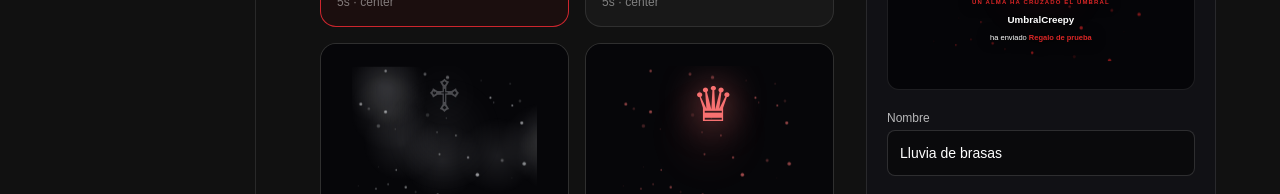
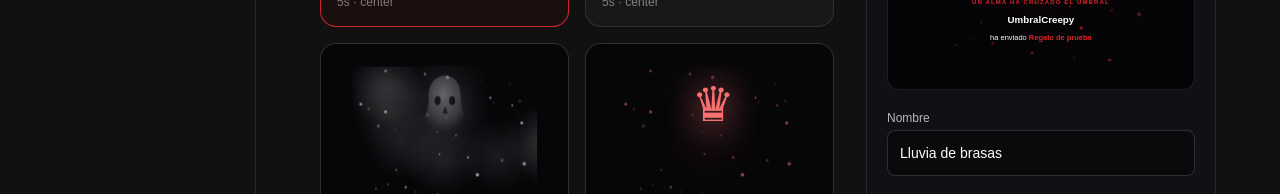
Before and after one commit to manuelsansoresg/umbral_live_fx, a Next.js app in the folder apps/web/: page /animations in a window 1280 px wide. Shown: the part 574-768 px from the top of the page. Built offline with nearby package versions, Linux system fonts and the light colour scheme.

Commit message:
feat: replace spectral glyph with animated original ghost silhouette

```diff
--- a/apps/web/src/components/fx/cinematic-effect.tsx
+++ b/apps/web/src/components/fx/cinematic-effect.tsx
@@ -122,7 +122,14 @@ export function CinematicEffect({ preset, sender = "UmbralCreepy", giftName = "R
     <canvas ref={canvasRef} className="fx-canvas" aria-hidden="true" />
     <div className="fx-light" aria-hidden="true" />
     {preset.effect === "portal" && <div className="fx-portal-core" aria-hidden="true" />}
-    <div className="fx-figure" aria-hidden="true">{glyphs[preset.effect]}</div>
+    {isSpectral ? <div className="fx-ghost" aria-hidden="true">
+      <svg viewBox="0 0 240 300" width="100%" height="100%" role="presentation">
+        <defs><radialGradient id="spectral-fill" cx="50%" cy="30%" r="65%"><stop offset="0%" stopColor="#f8fafc" stopOpacity=".85"/><stop offset="65%" stopColor="#cbd5e1" stopOpacity=".42"/><stop offset="100%" stopColor="#94a3b8" stopOpacity="0"/></radialGradient></defs>
+        <path d="M120 24C73 24 53 68 55 113c2 42-10 55-25 91-12 28-3 46 18 35 25-14 24 33 50 15 20-14 33 30 51 6 13-18 31 8 48-14 23-31-14-77-13-135 1-46-18-87-64-87z" fill="url(#spectral-fill)"/>
+        <ellipse cx="91" cy="124" rx="12" ry="18" fill="#05070c" opacity=".8"/><ellipse cx="149" cy="124" rx="12" ry="18" fill="#05070c" opacity=".8"/>
+        <path d="M116 155q4-13 9 0l7 19q-10 5-20 0z" fill="#080a12" opacity=".65"/>
+      </svg>
+    </div> : <div className="fx-figure" aria-hidden="true">{glyphs[preset.effect]}</div>}
     {preset.showText && <div className="fx-caption"><p className="fx-message">{preset.message}</p><p className="fx-sender">{sender}</p><p className="fx-gift">ha enviado <strong>{giftName}</strong></p></div>}
     <style jsx>{`
       .fx-stage{position:relative;width:100%;height:100%;min-height:180px;overflow:hidden;isolation:isolate;transform:scale(var(--fx-scale));display:grid;place-items:center;color:var(--fx-color);text-align:center}
@@ -130,6 +137,8 @@ export function CinematicEffect({ preset, sender = "UmbralCreepy", giftName = "R
       .fx-light{position:absolute;width:60%;aspect-ratio:1;border-radius:100%;background:radial-gradient(circle,var(--fx-color),transparent 68%);opacity:.23;filter:blur(36px);animation:breath 3s ease-in-out infinite alternate}
       .fx-figure{position:absolute;top:12%;font-size:clamp(90px,15vw,230px);line-height:1;color:var(--fx-color);filter:drop-shadow(0 0 24px var(--fx-color));animation:manifest 1.5s ease-out both}
       .fx-spectral .fx-figure,.fx-apparition .fx-figure,.fx-fog .fx-figure{color:#e6e9ef;opacity:.75;filter:drop-shadow(0 0 30px var(--fx-color));animation:haunt 3s ease-in-out infinite alternate}
+      .fx-ghost{position:absolute;top:6%;width:min(48%,280px);height:57%;filter:drop-shadow(0 0 28px var(--fx-color));animation:haunt 3.5s ease-in-out infinite alternate;opacity:.84}
+      .fx-compact .fx-ghost{width:34%;height:57%}
       .fx-portal .fx-figure{opacity:.32;animation:spin 10s linear infinite}
       .fx-portal-core{position:absolute;top:17%;width:27%;aspect-ratio:1;border:3px solid var(--fx-color);border-radius:50%;box-shadow:0 0 30px var(--fx-color),inset 0 0 30px var(--fx-color);animation:spin 8s linear infinite}
       .fx-blood .fx-figure{font-size:clamp(70px,12vw,150px);opacity:.6}
@@ -146,7 +155,7 @@ export function CinematicEffect({ preset, sender = "UmbralCreepy", giftName = "R
       @keyframes haunt{from{opacity:.3;transform:translateY(-14px) scale(.95)}to{opacity:.9;transform:translateY(12px) scale(1.05)}}
       @keyframes spin{to{transform:rotate(360deg)}}
       @keyframes interference{0%,100%{transform:translate(0)}25%{transform:translate(-5px,3px)}50%{transform:translate(5px,-4px)}75%{transform:translate(-3px,4px)}}
-      @media(prefers-reduced-motion:reduce){.fx-figure,.fx-caption,.fx-light,.fx-portal-core{animation:none!important}}
+      @media(prefers-reduced-motion:reduce){.fx-figure,.fx-ghost,.fx-caption,.fx-light,.fx-portal-core{animation:none!important}}
     `}</style>
   </div>;
 }
```
